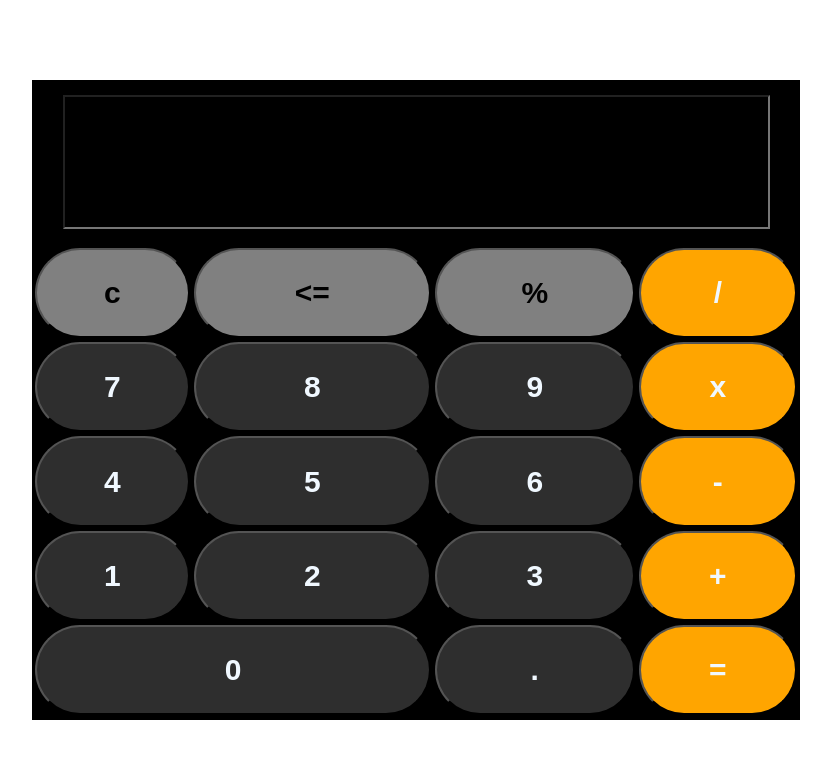
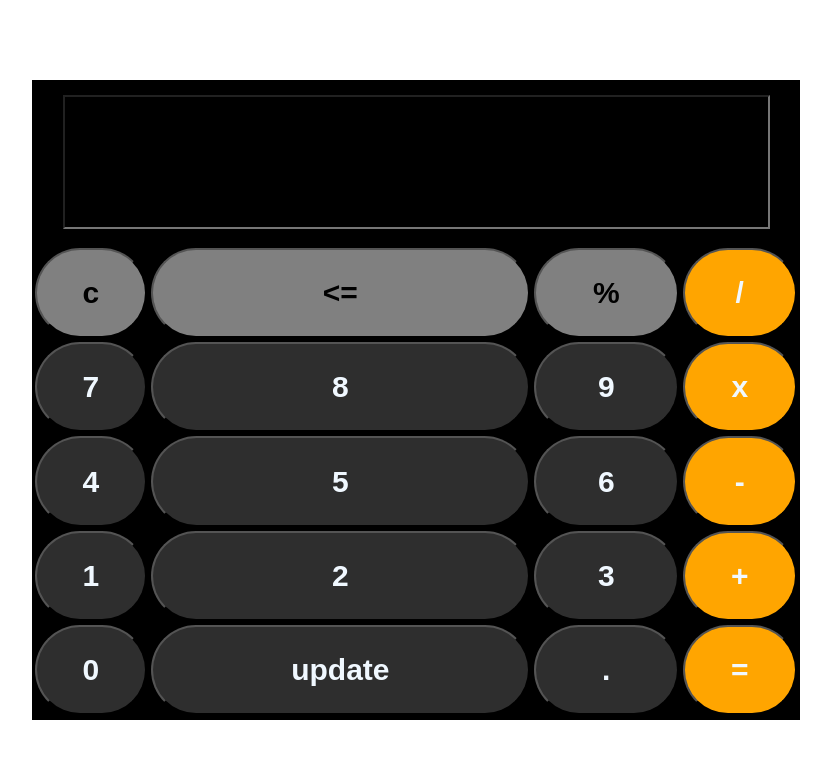
Before and after one commit to Vasunite/website1, a plain HTML site: page index.html in a window 1280 px wide. Shown: the whole page, without its empty margins (232-1063 px from the left). Drawn offline with Linux system fonts and the light colour scheme.

Commit message:
Update index.html

```diff
--- a/index.html
+++ b/index.html
@@ -33,7 +33,8 @@
                 <td><button class="btn-orange" onclick="number('+')"> +</button></td>
             </tr>
             <tr>
-                <td colspan="2"><button class="btn-dark" onclick="number(0)"> 0</button></td>
+                <td><button class="btn-dark" onclick="number(0)"> 0</button></td>
+                <td><button class="btn-dark" onclick="number(0)"> update</button></td>
                 <td><button class="btn-dark" onclick="number('.')">.</button></td>
                 <td><button class="btn-orange" onclick="data()"> =</button></td>
             </tr>
```
